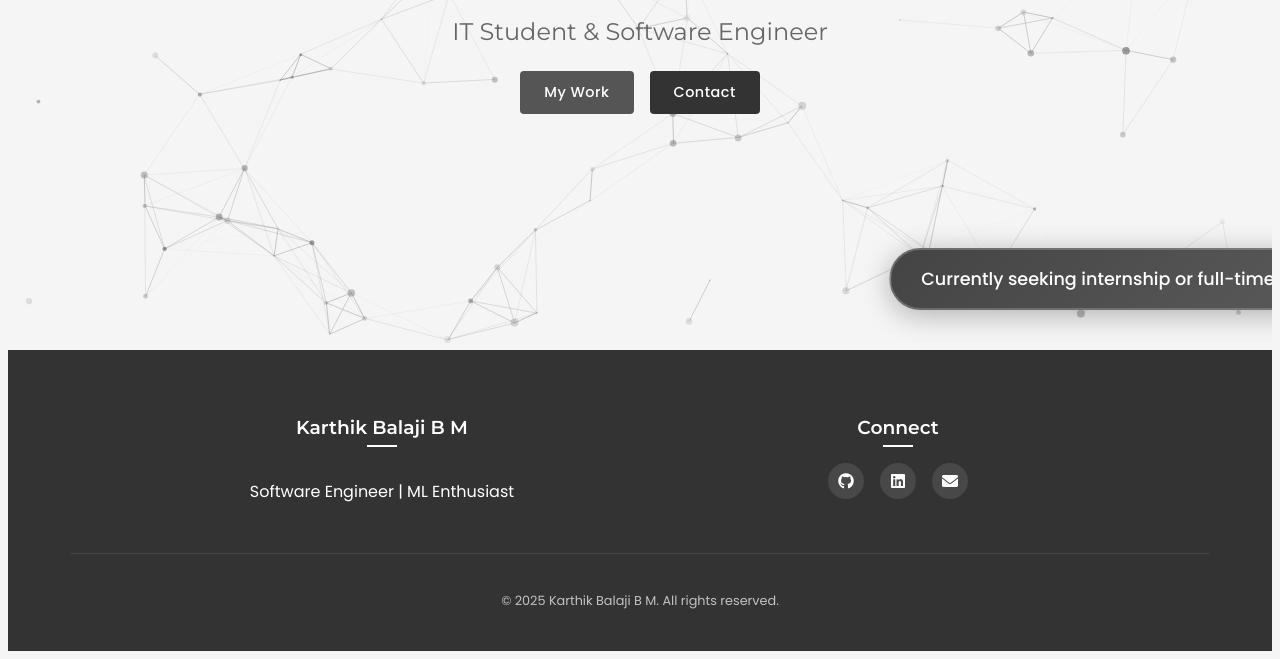
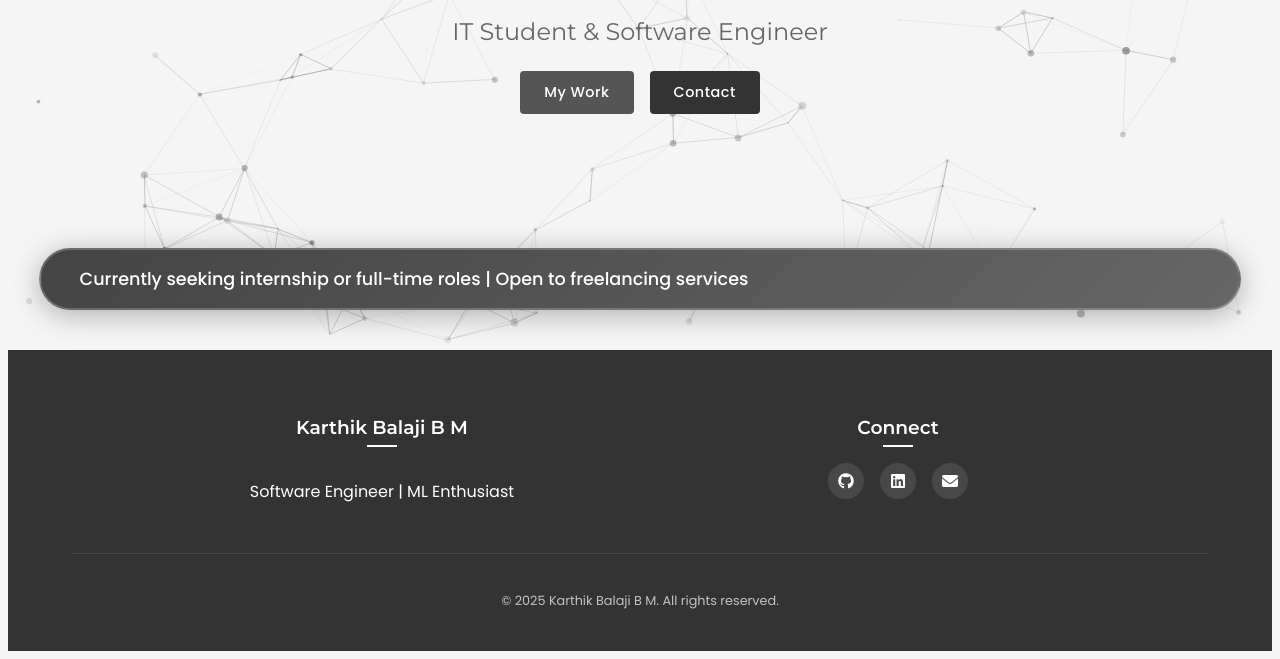
Before and after one commit to KarthikBalajiBM/karthikbalajibm.portfolio, a Flask app: page / in a window 1280 px wide. Shown: the part 708-1367 px from the top of the page. Run offline with Flask 2, Linux system fonts and the light colour scheme.

Commit message:
Update index.html

```diff
--- a/templates/index.html
+++ b/templates/index.html
@@ -40,8 +40,9 @@
   .availability-banner {
     position: absolute;
     bottom: 40px;
-    left: 50%;
-    transform: translateX(-50%);
+    left: 0;
+    right: 0;
+    margin: 0 auto;
     background: linear-gradient(135deg, #444, #666);
     color: white;
     padding: 15px 30px;
@@ -53,23 +54,22 @@
     max-width: 90%;
     z-index: 10;
     border: 2px solid rgba(255,255,255,0.2);
-    width: auto;
     white-space: nowrap;
     overflow: hidden;
-    animation: pulse 2s infinite, textScroll 20s linear infinite;
+    animation: pulse 2s infinite;
+    display: flex;
+    justify-content: center;
   }
 
-  .availability-banner:hover,
-  .availability-banner:active,
-  .availability-banner:focus {
-    animation: pulse 2s infinite;
-    white-space: normal;
-    word-wrap: break-word;
+  .availability-banner-text {
+    display: inline-block;
+    padding-left: 100%;
+    animation: marquee 15s linear infinite;
   }
 
-  @keyframes textScroll {
+  @keyframes marquee {
     0% {
-      transform: translateX(100%);
+      transform: translateX(0);
     }
     100% {
       transform: translateX(-100%);
@@ -107,7 +107,7 @@
         </div>
     </div>
     <div class="availability-banner">
-        Currently seeking internship or full-time roles | Open to freelancing services
+        <div class="availability-banner-text">Currently seeking internship or full-time roles | Open to freelancing services</div>
     </div>
 </section>
 {% endblock %}
```
